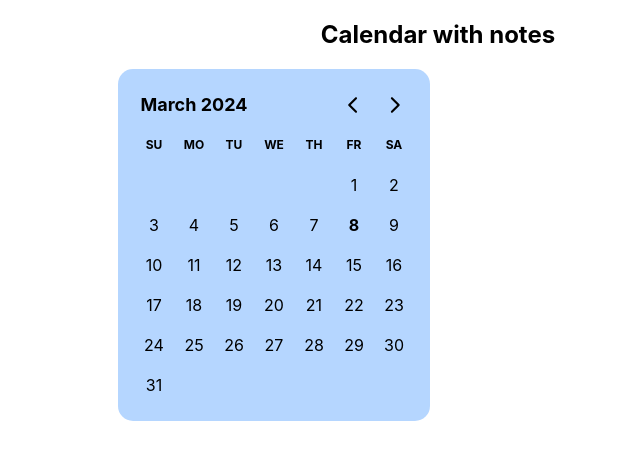
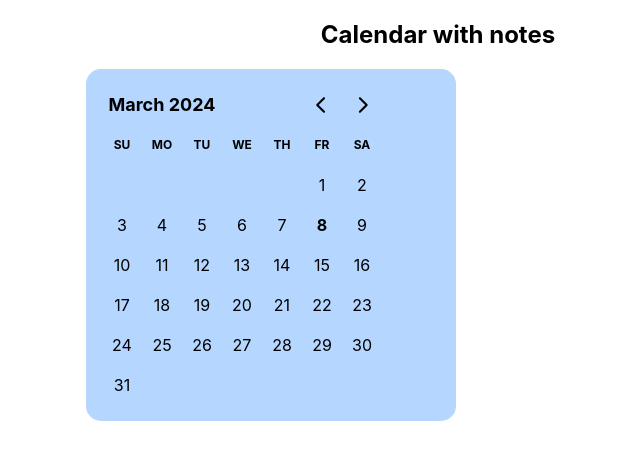
Before and after one commit to Vrnk03/ReactProjects, a React (Create React App) app: page / in a window 1280 px wide. Shown: the top 460 px of the page, without its empty margins (202-842 px from the left). Built offline with nearby package versions, Linux system fonts and the light colour scheme.

Commit message:
fix som bugs

```diff
--- a/src/App.css
+++ b/src/App.css
@@ -6,12 +6,12 @@
 
 .content {
   display: flex;
-  width: 50%;
+  width: 55%;
   justify-content: space-between;
 }
 
 .calendar {
-  width: 312px;
+  width: 370px;
   background-color: #3690ff5d;
   border-radius: 15px;
 }
```
